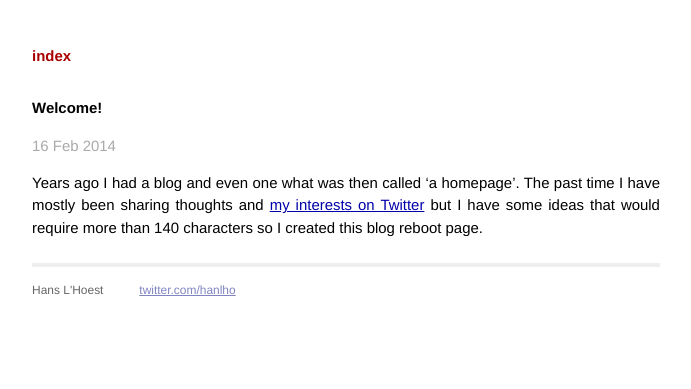
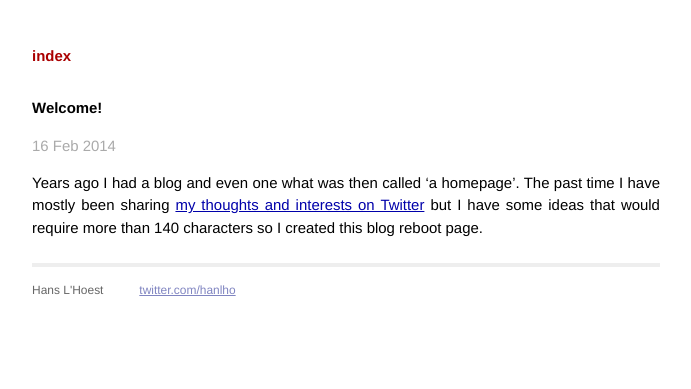
Before and after one commit to lhohan/lhohan.github.io, a Jekyll site: the page built from _posts/2014-02-16-welcome.markdown, in a window 1280 px wide. Shown: the top 389 px of the page, without its empty margins (294-985 px from the left). Built offline with Jekyll 4.4.1, drawn with Linux system fonts in a browser that asks for light colours; Markdown is read by kramdown in place of the engine named in the settings.

Commit message:
Link adjustment.

```diff
--- a/_posts/2014-02-16-welcome.markdown
+++ b/_posts/2014-02-16-welcome.markdown
@@ -6,6 +6,6 @@
 ---
 
 Years ago I had a blog and even one what was then called 'a homepage'.
-The past time I have mostly been sharing thoughts and [my interests on Twitter][twitter-hanlho] but I have some ideas that would require more than 140 characters so I created this blog reboot page.
+The past time I have mostly been sharing [my thoughts and interests on Twitter][twitter-hanlho] but I have some ideas that would require more than 140 characters so I created this blog reboot page.
 
 [twitter-hanlho]: https://twitter.com/hanlho
```
